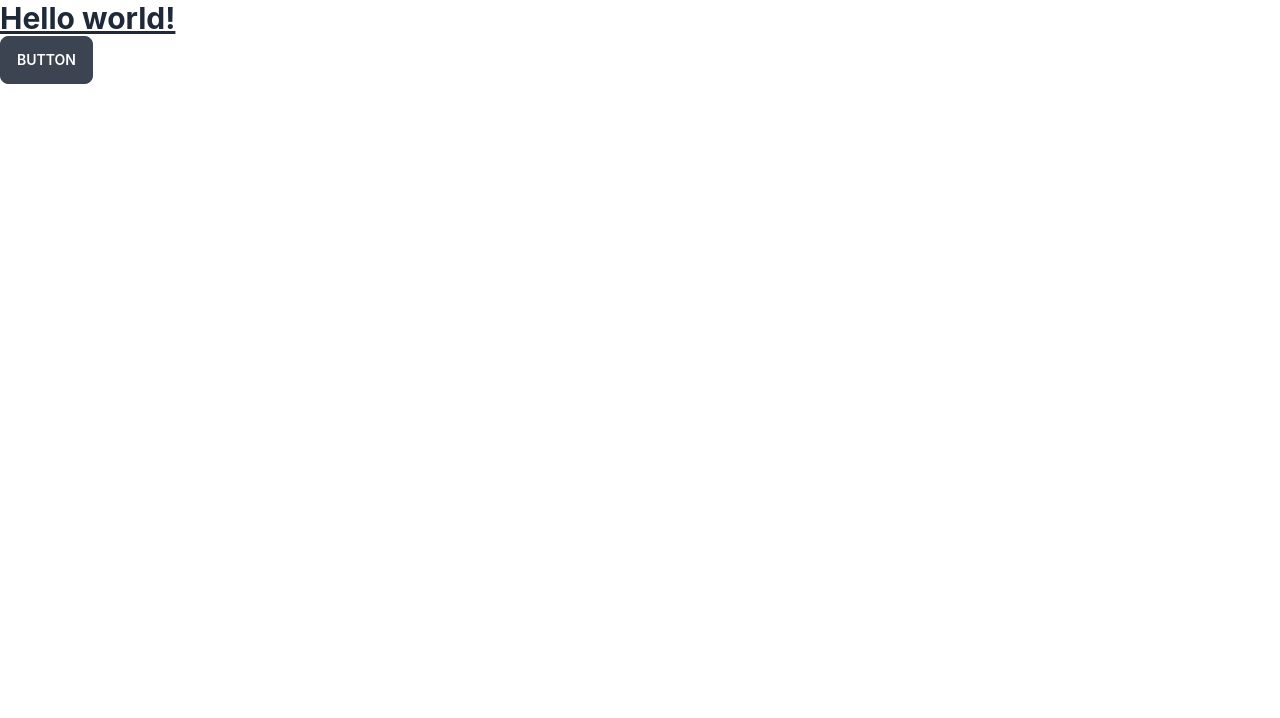
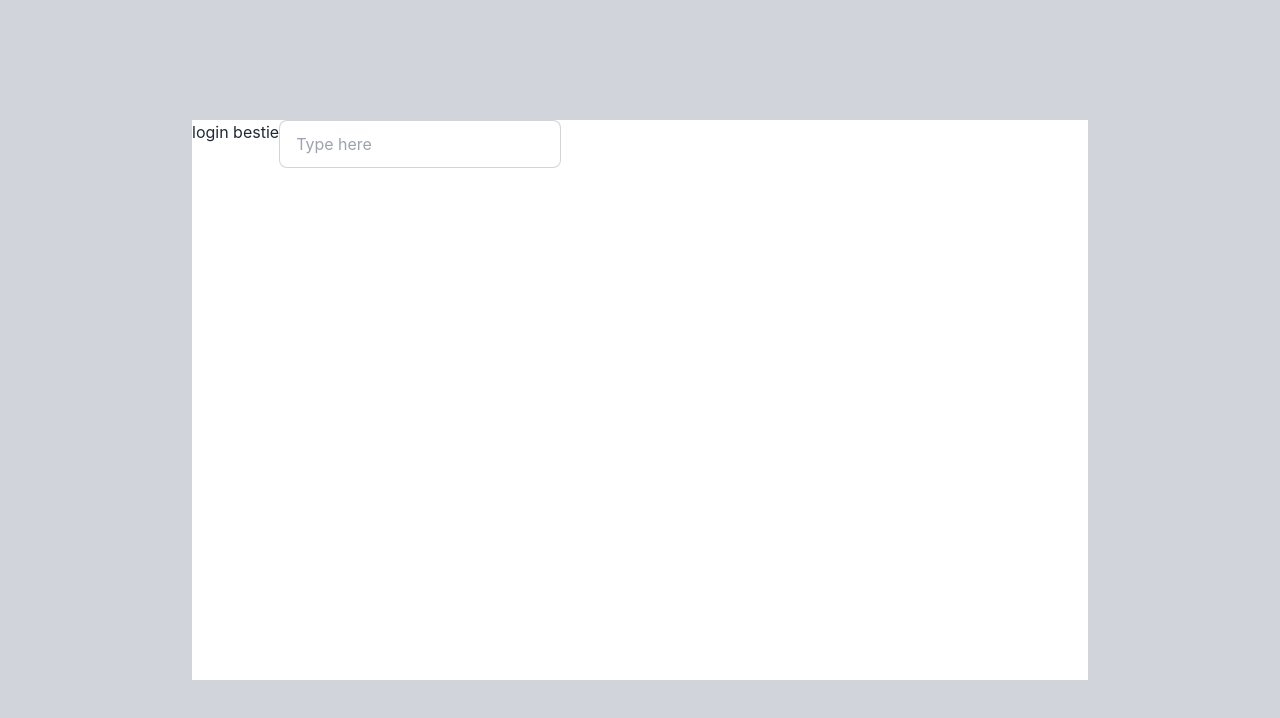
Before and after one commit to catgoesmeow14/Teman-Ngorte, a React (Create React App) app: page / in a window 1280 px wide. Shown: the top 718 px of the page. Built offline with nearby package versions, Linux system fonts and the light colour scheme.

Commit message:
Install Tailwind and DaisyUI

```diff
--- a/package.json
+++ b/package.json
@@ -9,6 +9,7 @@
     "daisyui": "^2.39.0",
     "react": "^18.2.0",
     "react-dom": "^18.2.0",
+    "react-router-dom": "^6.4.3",
     "react-scripts": "5.0.1",
     "web-vitals": "^2.1.4"
   },
--- a/src/App.js
+++ b/src/App.js
@@ -1,13 +1,9 @@
 import logo from "./logo.svg";
 import "./App.css";
+import AppRoutes from "./hooks/routes/AppRoutes";
 
 function App() {
-  return (
-    <>
-      <h1 className="text-3xl font-bold underline">Hello world!</h1>
-      <button className="btn">Button</button>
-    </>
-  );
+  return <AppRoutes />;
 }
 
 export default App;
--- /dev/null
+++ b/src/hooks/routes/AppRoutes.jsx
@@ -0,0 +1,10 @@
+import React from 'react'
+import Login from '../../pages/login/Login'
+
+const AppRoutes = () => {
+  return (
+    <Login/>
+  )
+}
+
+export default AppRoutes
--- a/src/index.js
+++ b/src/index.js
@@ -3,11 +3,14 @@ import ReactDOM from 'react-dom/client';
 import './index.css';
 import App from './App';
 import reportWebVitals from './reportWebVitals';
+import { BrowserRouter } from 'react-router-dom';
 
 const root = ReactDOM.createRoot(document.getElementById('root'));
 root.render(
   <React.StrictMode>
-    <App />
+    <BrowserRouter>
+      <App />
+    </BrowserRouter>
   </React.StrictMode>
 );
 
--- /dev/null
+++ b/src/pages/login/Login.jsx
@@ -0,0 +1,20 @@
+import React from 'react';
+
+const Login = () => {
+  return (
+    <div className="w-screen h-screen bg-gray-300 flex flex-col items-center">
+      <div className="w-[70%] h-[70%] bg-white m-auto flex flex-row">
+        <h1>login bestie</h1>
+        <div>
+          <input
+            type="text"
+            placeholder="Type here"
+            className="input input-bordered w-full max-w-xs"
+          />
+        </div>
+      </div>
+    </div>
+  );
+};
+
+export default Login;
```
Also changed, not shown: .prettierrc.js (added), src/pages/chat/Chat.jsx (added), 1 other file (tests, documents, lock files or other folders).
